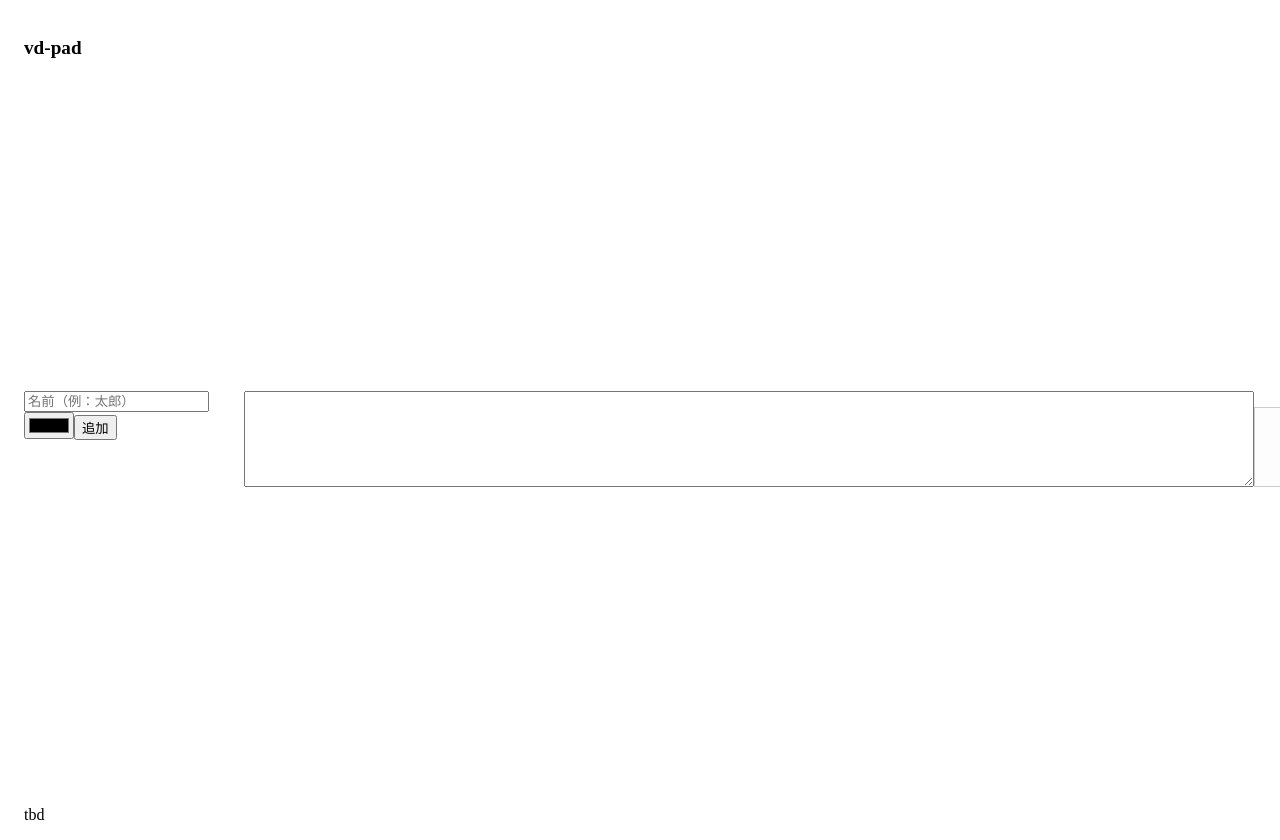
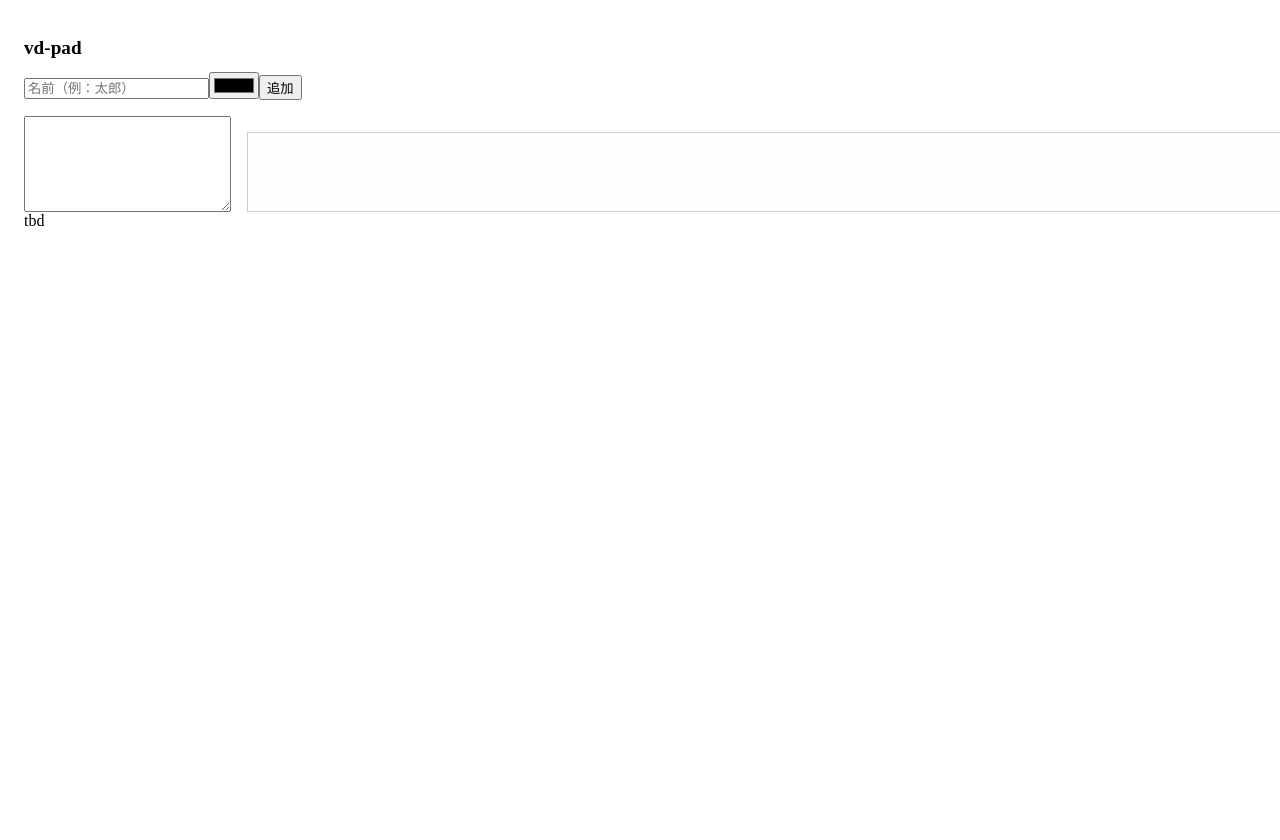
Before and after one commit to dot-ma801/vd-pad, a Vue app: page / in a window 1280 px wide. Shown: the top 840 px of the page. Built offline with nearby package versions, Linux system fonts and the light colour scheme; the HTML template or start-up script is replaced by a standard one.

Commit message:
[style] 横並びに

```diff
--- a/src/App.vue
+++ b/src/App.vue
@@ -23,7 +23,6 @@ import AppFooter from '@/components/Footer.vue'
   /* 配置 */
   display: flex;
   flex-direction: column;
-  justify-content: space-between;
 
   /* 間隔 */
   padding: 1rem;
--- a/src/views/TextHighlighter.vue
+++ b/src/views/TextHighlighter.vue
@@ -15,13 +15,13 @@ const { highlightedParts } = useTextHighlighter(contentText, highlightWordsWithC
 </script>
 
 <template>
-  <div class="container">
+  <div>
     <WordColorForm @add="addWordColor" />
-
-    <textarea v-model="contentText" rows="6" style="width: 100%; font-family: monospace"></textarea>
-
-    <div style="border: 1px solid #ccc; padding: 1rem; margin-top: 1rem; background: #fdfdfd">
-      <HighlightedText :parts="highlightedParts" />
+    <div class="container">
+      <textarea v-model="contentText" rows="6"></textarea>
+      <div class="highlight-text-area">
+        <HighlightedText :parts="highlightedParts" />
+      </div>
     </div>
   </div>
 </template>
@@ -29,5 +29,19 @@ const { highlightedParts } = useTextHighlighter(contentText, highlightWordsWithC
 <style scoped>
 .container {
   display: flex;
+  gap: 16px;
+}
+
+textarea {
+  flex: 1;
+}
+
+.highlight-text-area {
+  border: 1px solid #ccc;
+  padding: 1rem;
+  margin-top: 1rem;
+  background: #fdfdfd;
+
+  flex: 5;
 }
 </style>
```
